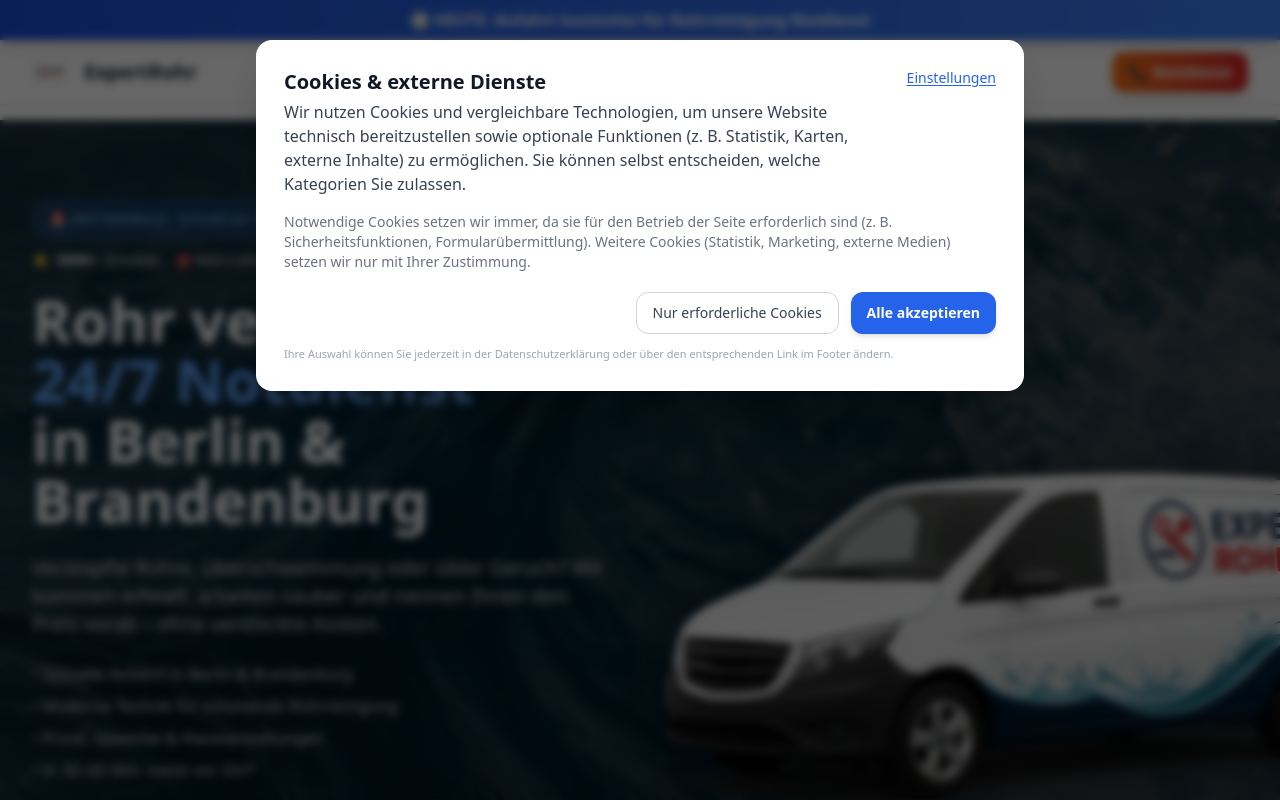
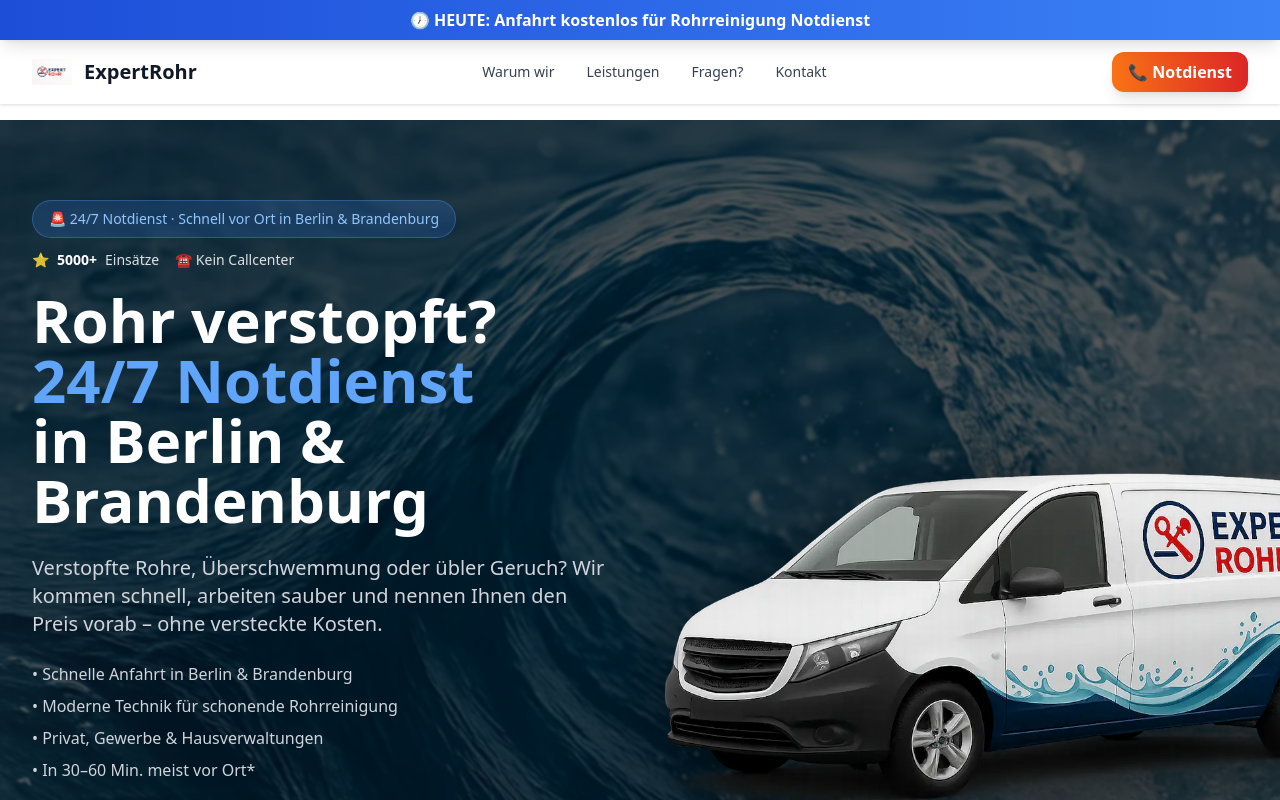
Before and after one commit to ExpertRohr/ExpertRohr-Landingpage, a React (Vite) app: page / in a window 1280 px wide. Shown: the top 800 px of the page. Built offline with nearby package versions, Linux system fonts and the light colour scheme.

Commit message:
update landingpage + remove cookie banner

```diff
--- a/src/App.tsx
+++ b/src/App.tsx
@@ -1,6 +1,5 @@
 import React, { useEffect, useState } from "react";
 import { Toaster } from "sonner";
-import CookieBanner from "./CookieBanner";
 
 /* Bilder */
 import expertRohrLogo from "./assets/ExpertRohr-min.webp";
@@ -2336,7 +2335,7 @@
       <Toaster />
 
       {/* Cookie Banner */}
-      <CookieBanner />
+
 
       {/* Inline Style für Animationen & FAQ */}
       <style>
```
